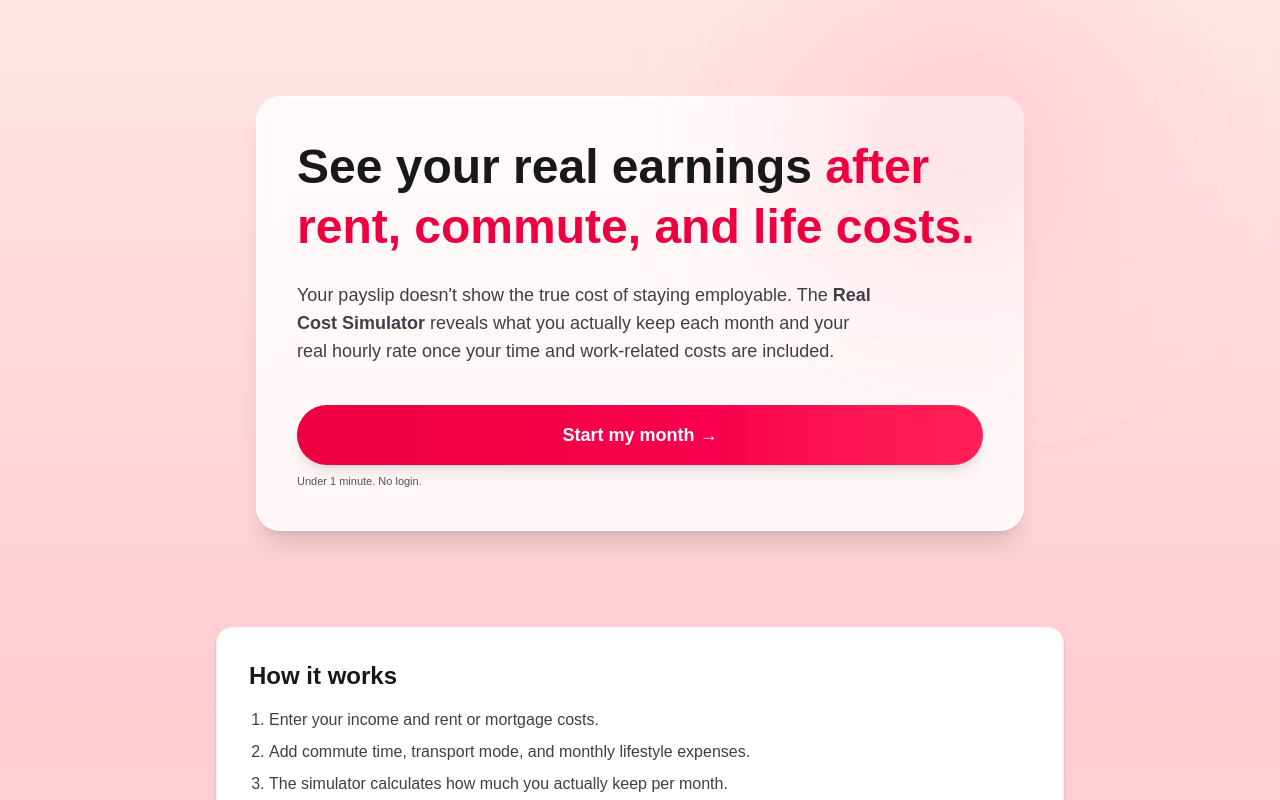
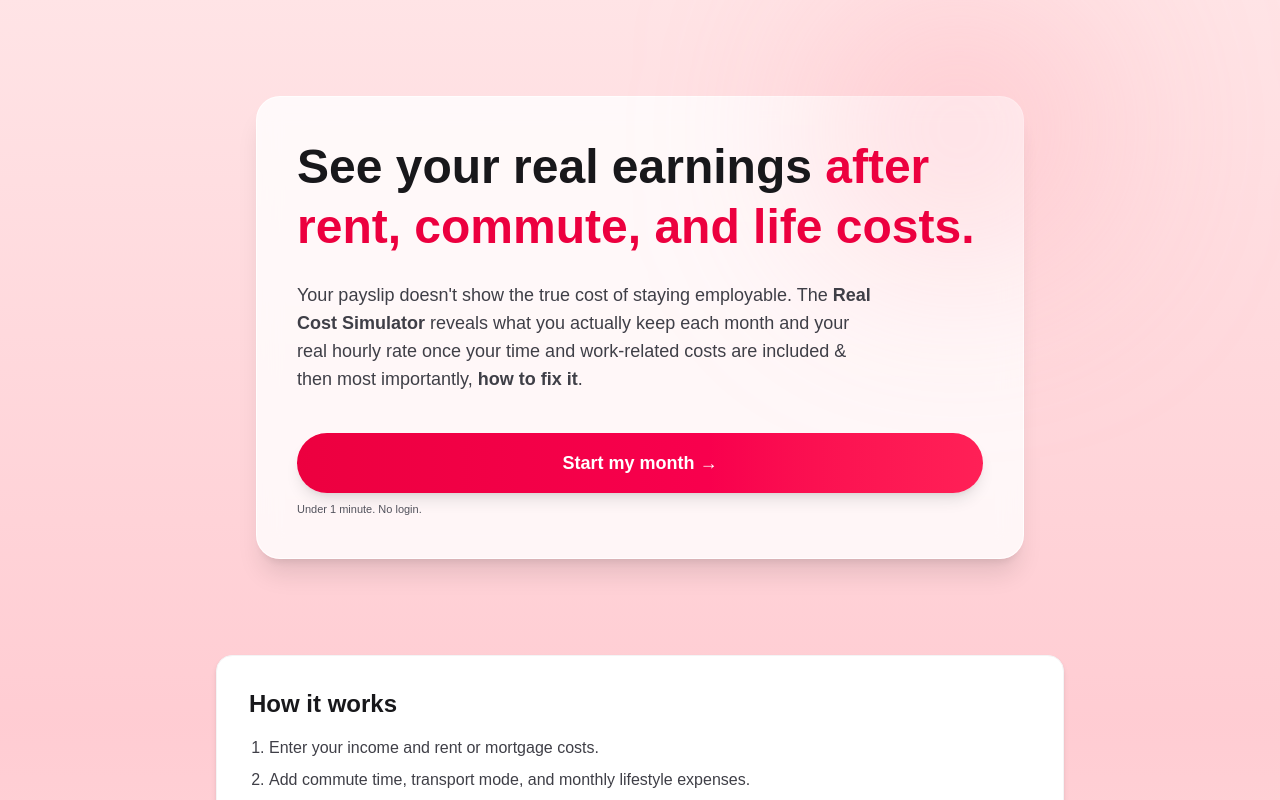
Before and after one commit to bendover19/real-cost-sim, a Next.js app: page / in a window 1280 px wide. Shown: the top 800 px of the page. Built offline with nearby package versions, Linux system fonts and the light colour scheme.

Commit message:
Update page.tsx

```diff
--- a/app/page.tsx
+++ b/app/page.tsx
@@ -20,7 +20,7 @@ export default function LandingPage() {
               Your payslip doesn&apos;t show the true cost of staying employable. The{" "}
               <span className="font-semibold">Real Cost Simulator</span> reveals what you
               actually keep each month and your real hourly rate once your time and
-              work-related costs are included.
+              work-related costs are included & then most importantly, <span className="font-semibold">how to fix it</span>.
             </p>
 
             {/* CTA */}
```
